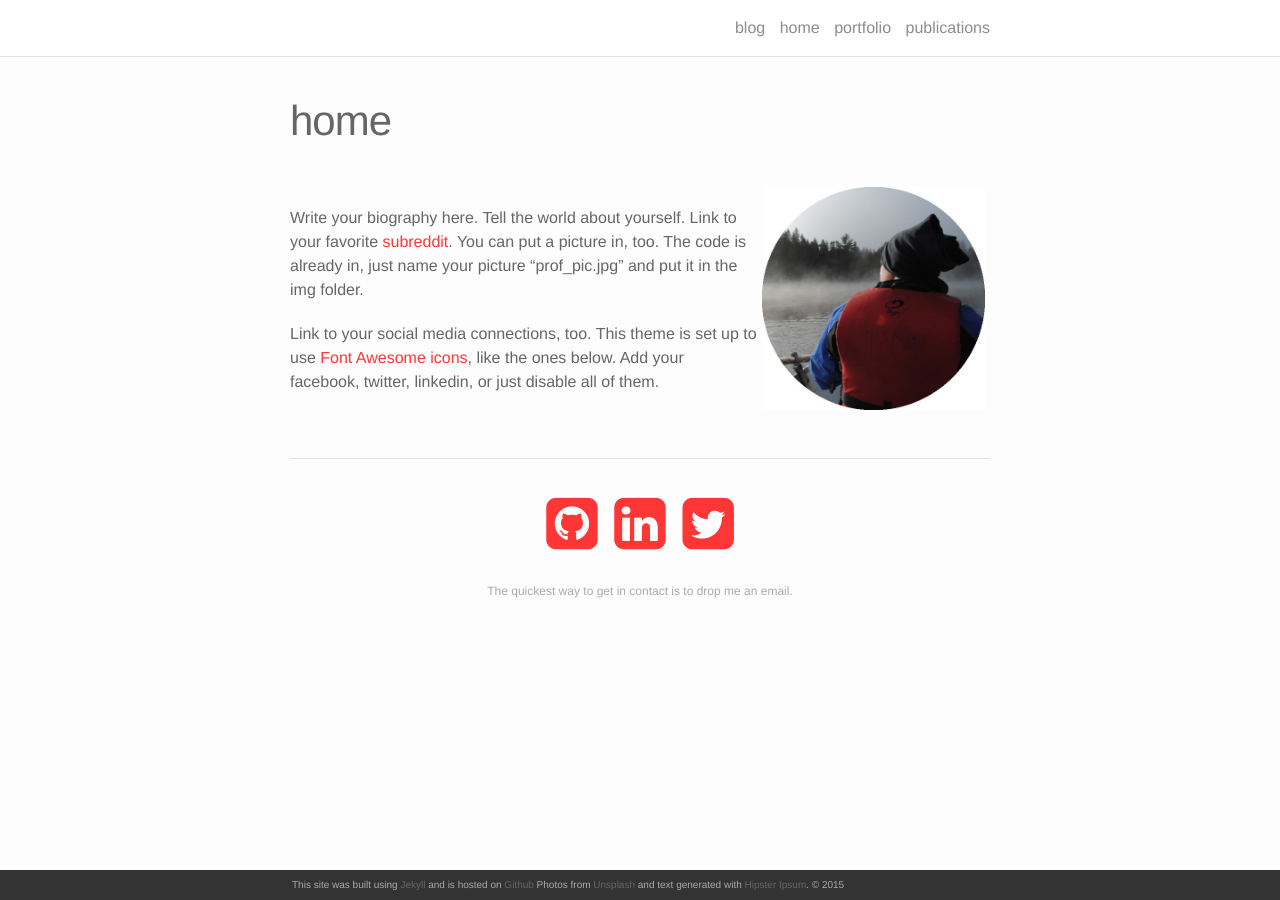
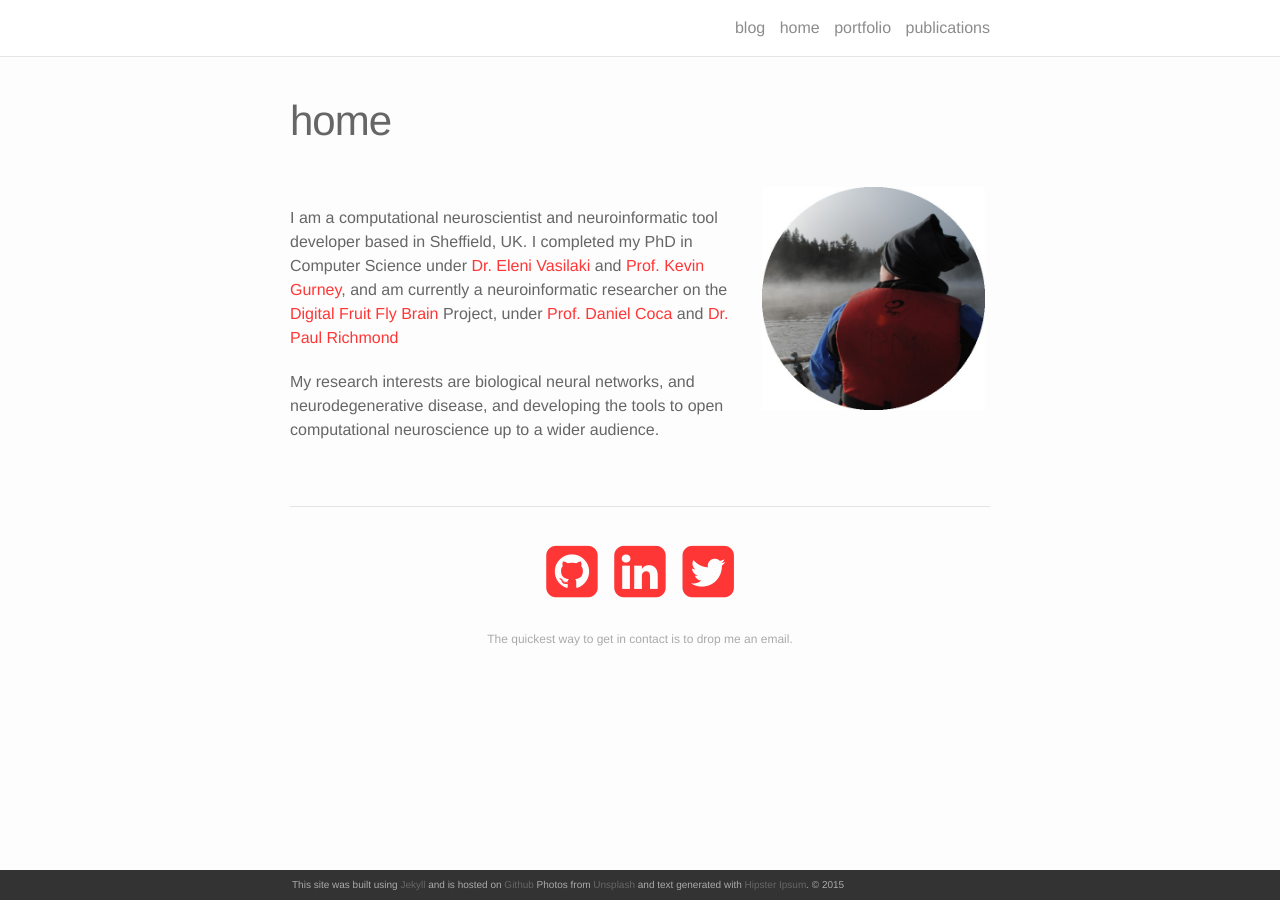
Before and after one commit to AdamRTomkins/adamrtomkins.github.io, a Jekyll site: the page built from index.md, in a window 1280 px wide. Built offline with Jekyll 4.4.1, drawn with Linux system fonts in a browser that asks for light colours; nearby versions of some CDN libraries.

Commit message:
biography

```diff
--- a/index.md
+++ b/index.md
@@ -6,10 +6,9 @@ title: home
 <img class="col one right" src="/img/prof_pic.jpg">
 
 <br/>
-Write your biography here. Tell the world about yourself. Link to your favorite <a href="http://reddit.com" target="blank">subreddit</a>. You can put a picture in, too. The code is already in, just name your picture "prof_pic.jpg" and put it in the img folder.
+I am a computational neuroscientist and neuroinformatic tool developer based in Sheffield, UK. I completed my PhD in Computer Science under <a href="http://staffwww.dcs.shef.ac.uk/people/E.Vasilaki/" target="blank">Dr. Eleni Vasilaki</a> and <a href="https://www.shef.ac.uk/psychology/staff/academic/kevin-gurney" target="blank">Prof. Kevin Gurney</a>, and am currently a neuroinformatic researcher on the <a href="http://gtr.rcuk.ac.uk/projects?ref=BB/M025527/1" target="blank"> Digital Fruit Fly Brain</a> Project, under <a href="https://www.sheffield.ac.uk/acse/staff/dc" target="blank">Prof. Daniel Coca</a> and <a href="http://paulrichmond.shef.ac.uk/" target="blank">Dr. Paul Richmond</a>
 
-Link to your social media connections, too. This theme is set up to use <a href="http://fortawesome.github.io/Font-Awesome/" target="blank">Font Awesome icons</a>, like the ones below. Add your facebook, twitter, linkedin, or just disable all of them.
-
+My research interests are biological neural networks, and neurodegenerative disease, and developing the tools to open computational neuroscience up to a wider audience.
 
 <br/>
 <hr/>
```
